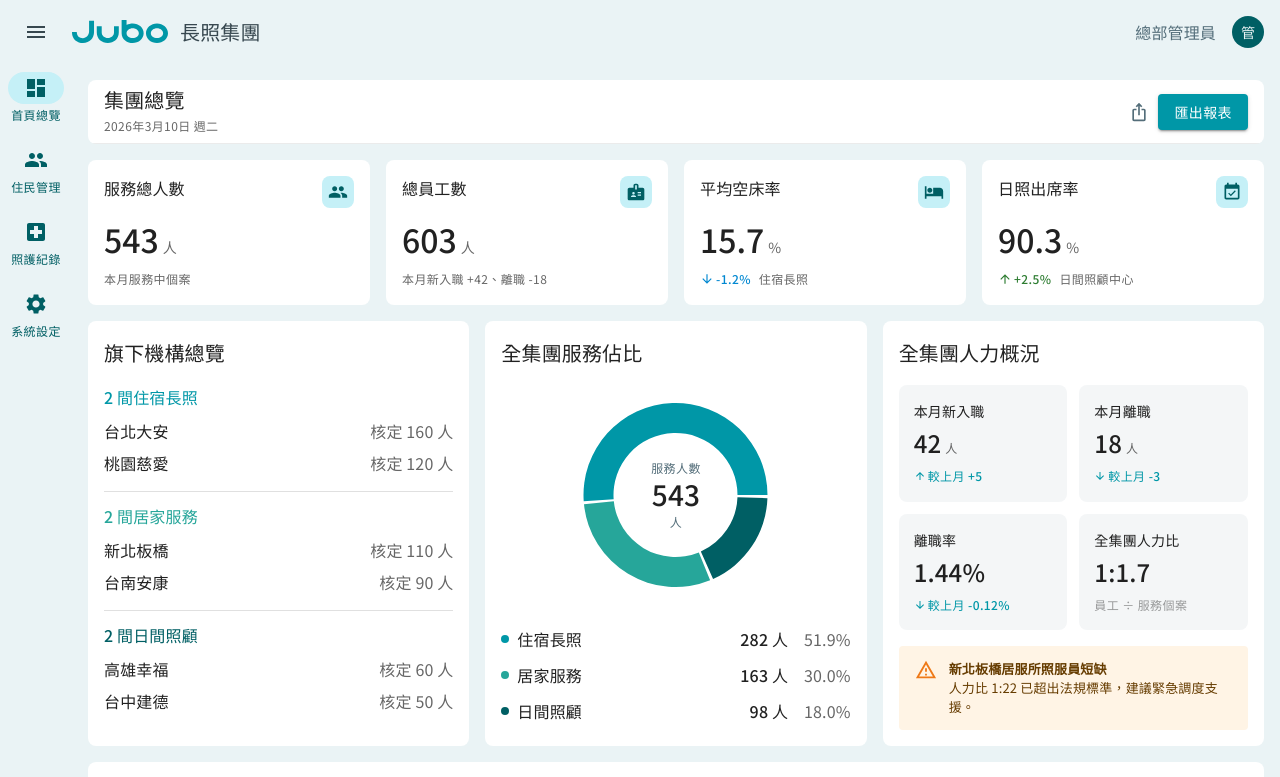
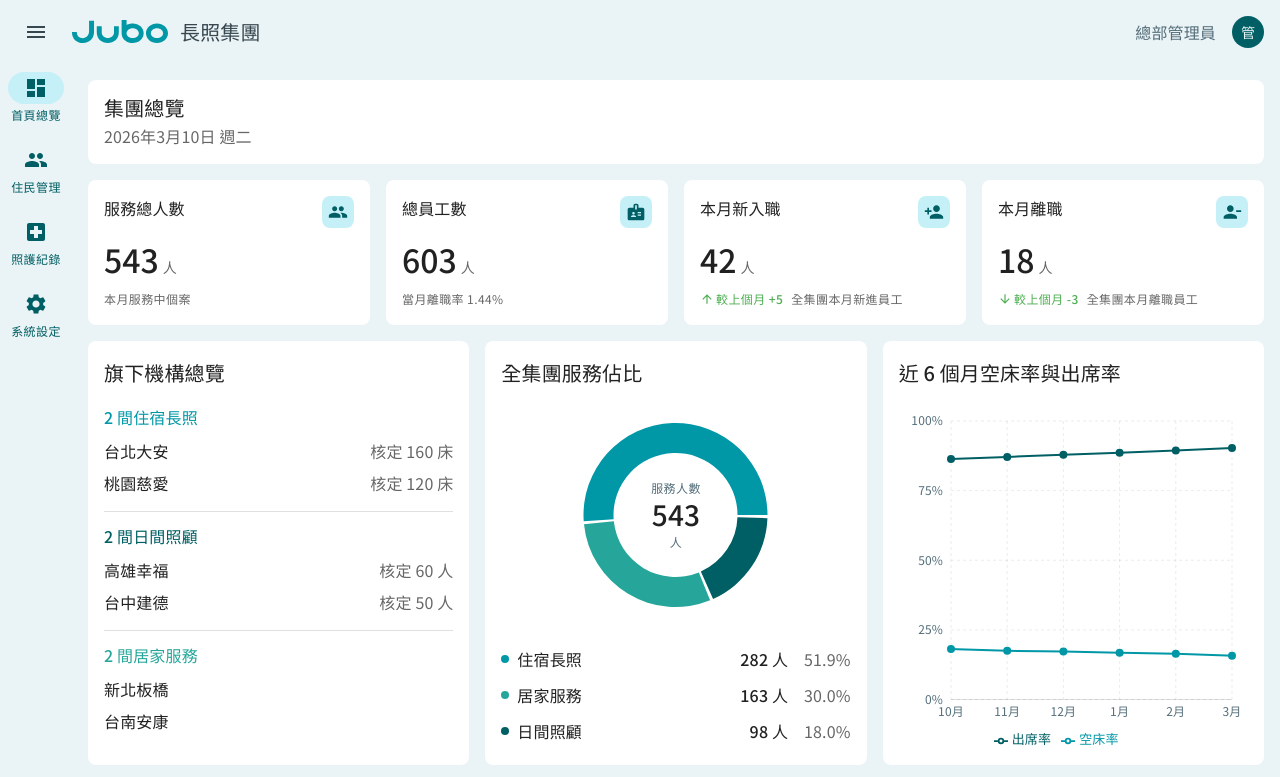
Before and after one commit to yienhuang/jubo_dashboard, a React (Vite) app: page /#/ in a window 1280 px wide. Shown: the top 777 px of the page. Built offline with nearby package versions, Linux system fonts and the light colour scheme.

Commit message:
首頁總覽 UI 修改

```diff
--- a/src/components/StatCard.jsx
+++ b/src/components/StatCard.jsx
@@ -1,14 +1,14 @@
 import { Box, Card, CardContent, Typography } from '@mui/material'
+import { green } from '@mui/material/colors'
 import ArrowUpwardIcon from '@mui/icons-material/ArrowUpward'
 import ArrowDownwardIcon from '@mui/icons-material/ArrowDownward'
 
 export default function StatCard({ title, value, unit, hint, delta, icon }) {
-  const deltaColor =
-    delta?.dir === 'up'
-      ? '#2E7D32'
-      : delta?.dir === 'down'
-        ? '#0288D1'
-        : '#546E7A'
+  const deltaColor = delta?.isWarning
+    ? 'warning.main'
+    : delta?.dir === 'flat'
+      ? 'text.secondary'
+      : green[500]
   const DeltaIcon = delta?.dir === 'up' ? ArrowUpwardIcon : ArrowDownwardIcon
 
   return (
--- a/src/features/dashboard/mockData.js
+++ b/src/features/dashboard/mockData.js
@@ -14,24 +14,24 @@ export const kpis = [
     title: '總員工數',
     value: '603',
     unit: '人',
-    hint: '本月新入職 +42、離職 -18',
+    hint: '當月離職率 1.44%',
     delta: null,
   },
   {
-    key: 'vacancyRate',
-    title: '平均空床率',
-    value: '15.7',
-    unit: '%',
-    hint: '住宿長照',
-    delta: { dir: 'down', text: '-1.2%' },
+    key: 'newHired',
+    title: '本月新入職',
+    value: '42',
+    unit: '人',
+    hint: '全集團本月新進員工',
+    delta: { dir: 'up', text: '較上個月 +5', isWarning: false },
   },
   {
-    key: 'attendanceRate',
-    title: '日照出席率',
-    value: '90.3',
-    unit: '%',
-    hint: '日間照顧中心',
-    delta: { dir: 'up', text: '+2.5%' },
+    key: 'resigned',
+    title: '本月離職',
+    value: '18',
+    unit: '人',
+    hint: '全集團本月離職員工',
+    delta: { dir: 'down', text: '較上個月 -3', isWarning: false },
   },
 ]
 
@@ -60,10 +60,10 @@ export const serviceOverviews = [
     badgeColor: '#0097A7',
     facilities: ['台北大安', '桃園慈愛'],
     stats: [
-      { title: '今日在院總人數', value: '236', unit: '位', delta: { dir: 'up', text: '+3.2% 較上月', isWarning: false } },
+      { title: '今日在院總人數', value: '236', unit: '位', delta: { dir: 'up', text: '較上月 +3.2%', isWarning: false } },
       { title: '今日新入住', value: '3', unit: '人', delta: { dir: 'up', text: '較昨日 +1', isWarning: false } },
       { title: '今日退住人數', value: '1', unit: '人', delta: { dir: 'flat', text: '與昨日持平' } },
-      { title: '平均空床率', value: '12.4', unit: '%', delta: { dir: 'down', text: '-1.5% 較上月', isWarning: true } },
+      { title: '平均空床率', value: '12.4', unit: '%', delta: { dir: 'down', text: '較上月 -1.5%', isWarning: true } },
     ],
   },
   {
@@ -75,8 +75,8 @@ export const serviceOverviews = [
     stats: [
       { title: '總核定人數', value: '92', unit: '人', hint: '兩間日照合計名額' },
       { title: '今日應到人數', value: '88', unit: '人', hint: '扣除事先請假' },
-      { title: '今日未到人數', value: '9', unit: '人', delta: { dir: 'up', text: '+3 較昨日', isWarning: true } },
-      { title: '空位率', value: '10.9', unit: '%', delta: { dir: 'down', text: '-2.1% 較上月', isWarning: false } },
+      { title: '今日未到人數', value: '9', unit: '人', delta: { dir: 'up', text: '較昨日 +3', isWarning: true } },
+      { title: '空位率', value: '10.9', unit: '%', delta: { dir: 'down', text: '較上月 -2.1%', isWarning: false } },
     ],
   },
   {
@@ -88,8 +88,8 @@ export const serviceOverviews = [
     stats: [
       { title: '今日服務個案數', value: '198', unit: '案', hint: '今日排定服務個案' },
       { title: '今日已排班居服員', value: '62', unit: '人', alert: '板橋缺工 6 人' },
-      { title: '今日服務總時數', value: '412', unit: '時', delta: { dir: 'up', text: '+3% 較上周', isWarning: false } },
-      { title: '個案服務達成率', value: '94.4', unit: '%', delta: { dir: 'down', text: '-1.2% 較昨日', isWarning: false } },
+      { title: '今日服務總時數', value: '412', unit: '時', delta: { dir: 'up', text: '較上周 +3%', isWarning: false } },
+      { title: '個案服務達成率', value: '94.4', unit: '%', delta: { dir: 'down', text: '較昨日 -1.2%', isWarning: false } },
     ],
   },
 ]
--- a/src/pages/Dashboard.jsx
+++ b/src/pages/Dashboard.jsx
@@ -1,33 +1,33 @@
 import {
-  Alert,
   Box,
   Button,
   Card,
   CardContent,
   Divider,
   Grid,
-  IconButton,
   Paper,
   Typography,
 } from '@mui/material'
 import GroupIcon from '@mui/icons-material/Group'
 import BadgeIcon from '@mui/icons-material/Badge'
-import HotelIcon from '@mui/icons-material/Hotel'
-import EventAvailableIcon from '@mui/icons-material/EventAvailable'
-import IosShareIcon from '@mui/icons-material/IosShare'
+import PersonAddIcon from '@mui/icons-material/PersonAdd'
+import PersonRemoveIcon from '@mui/icons-material/PersonRemove'
 import ArrowUpwardIcon from '@mui/icons-material/ArrowUpward'
 import ArrowDownwardIcon from '@mui/icons-material/ArrowDownward'
 import TrendingFlatIcon from '@mui/icons-material/TrendingFlat'
+import ChevronRightIcon from '@mui/icons-material/ChevronRight'
 import WbSunnyIcon from '@mui/icons-material/WbSunny'
 import HomeIcon from '@mui/icons-material/Home'
+import HotelIcon from '@mui/icons-material/Hotel'
 import WarningAmberIcon from '@mui/icons-material/WarningAmber'
 import StatCard from '@/components/StatCard'
 import ServiceShareChart from '@/components/charts/ServiceShareChart'
+import OccupancyChart from '@/components/charts/OccupancyChart'
+import { green } from '@mui/material/colors'
 import {
   reportDate,
   kpis,
   serviceShare,
-  headcount,
   facilities,
   serviceOverviews,
 } from '@/features/dashboard/mockData'
@@ -41,8 +41,8 @@ const SERVICE_ICONS = {
 const kpiIcons = {
   serviceTotal: <GroupIcon />,
   staffTotal: <BadgeIcon />,
-  vacancyRate: <HotelIcon />,
-  attendanceRate: <EventAvailableIcon />,
+  newHired: <PersonAddIcon />,
+  resigned: <PersonRemoveIcon />,
 }
 
 function SectionHeader({ title, action }) {
@@ -58,29 +58,20 @@ function PageHeader() {
   return (
     <Box
       sx={{
-        height: 64,
         px: 2,
+        py: 2,
         display: 'flex',
         alignItems: 'center',
         justifyContent: 'space-between',
-        borderBottom: '1px solid rgba(0,0,0,0.08)',
       }}
     >
-      <Box>
+      <Box sx={{ display: 'flex', flexDirection: 'column', gap: 0.5 }}>
         <Typography variant="h6" sx={{ lineHeight: 1.2 }}>
           集團總覽
         </Typography>
-        <Typography variant="caption" color="textSecondary">
+        <Typography variant="body1" color="textSecondary">
           {reportDate}
         </Typography>
-      </Box>
-      <Box className="flex items-center gap-1">
-        <IconButton size="small" sx={{ color: '#546E7A' }} aria-label="share">
-          <IosShareIcon fontSize="small" />
-        </IconButton>
-        <Button variant="contained" size="medium">
-          匯出報表
-        </Button>
       </Box>
     </Box>
   )
@@ -149,109 +140,31 @@ function ServiceShareCard() {
   )
 }
 
-function HeadcountCard() {
-  const metrics = [
-    {
-      label: '本月新入職',
-      value: headcount.newHired,
-      unit: '人',
-      delta: headcount.newHiredDelta,
-      downIsGood: false,
-    },
-    {
-      label: '本月離職',
-      value: headcount.resigned,
-      unit: '人',
-      delta: headcount.resignedDelta,
-      downIsGood: true,
-    },
-    {
-      label: '離職率',
-      value: headcount.resignRate,
-      delta: headcount.resignRateDelta,
-      downIsGood: true,
-    },
-    {
-      label: '全集團人力比',
-      value: headcount.staffRatio,
-      note: '員工 ÷ 服務個案',
-      delta: null,
-    },
-  ]
-
+function OccupancyTrendCard() {
   return (
-    <Card sx={{ height: '100%' }}>
-      <CardContent sx={{ p: 2, '&:last-child': { pb: 2 } }}>
-        <SectionHeader title="全集團人力概況" />
-
-        <Box className="grid grid-cols-2 gap-3" sx={{ mb: 2 }}>
-          {metrics.map((m) => {
-            const DeltaIcon = m.delta?.dir === 'up' ? ArrowUpwardIcon : ArrowDownwardIcon
-
-            return (
-              <Box
-                key={m.label}
+    <Card sx={{ height: '100%', display: 'flex', flexDirection: 'column' }}>
+      <CardContent
         sx={{
-                  bgcolor: 'rgba(120,144,156,0.08)',
-                  borderRadius: '8px',
-                  pl: '15px',
-                  pr: '12px',
-                  py: 2,
+          p: 2,
+          '&:last-child': { pb: 2 },
+          flex: 1,
           display: 'flex',
           flexDirection: 'column',
-                  justifyContent: 'space-between',
-                  gap: 1,
         }}
       >
-                <Typography variant="body2">
-                  {m.label}
-                </Typography>
-                <Box className="flex items-baseline gap-1">
-                  <Typography
-                    sx={{ fontSize: 24, fontWeight: 500, lineHeight: 1.2, color: 'text.primary' }}
-                  >
-                    {m.value}
-                  </Typography>
-                  {m.unit && (
-                    <Typography variant="caption" color="textSecondary">
-                      {m.unit}
-                    </Typography>
-                  )}
+        <SectionHeader title="近 6 個月空床率與出席率" />
+        <Box sx={{ flex: 1, minHeight: 0 }}>
+          <OccupancyChart height="100%" />
         </Box>
-                {m.delta ? (
-                  <Box className="flex items-center gap-0.5">
-                    <DeltaIcon sx={{ fontSize: 12, color: '#0097A7' }} />
-                    <Typography variant="caption" sx={{ color: '#0097A7', fontWeight: 500 }}>
-                      較上月 {m.delta.text}
-                    </Typography>
-                  </Box>
-                ) : m.note ? (
-                  <Typography
-                    variant="caption"
-                    sx={{ color: 'rgba(0,0,0,0.38)', display: 'block' }}
-                  >
-                    {m.note}
-                  </Typography>
-                ) : null}
-              </Box>
-            )
-          })}
-        </Box>
-
-        <Alert severity="warning" sx={{ mt: 2, py: 0.75, fontSize: '0.8125rem' }}>
-          <strong>新北板橋居服所照服員短缺</strong>
-          <br />
-          人力比 1:22 已超出法規標準，建議緊急調度支援。
-        </Alert>
       </CardContent>
     </Card>
   )
 }
 
 const FACILITY_GROUPS = [
-  { label: '住宿長照', type: '住宿長照', color: '#0097A7' },
-  { label: '居家服務', type: '居家服務', color: '#26A69A' },
-  { label: '日間照顧', type: '日間照顧', color: '#005F64' },
+  { label: '住宿長照', type: '住宿長照', color: '#0097A7', capacityUnit: '床' },
+  { label: '日間照顧', type: '日間照顧', color: '#005F64', capacityUnit: '人' },
+  { label: '居家服務', type: '居家服務', color: '#26A69A', capacityUnit: null },
 ]
 
 function FacilitySummaryCard() {
@@ -281,9 +194,11 @@ function FacilitySummaryCard() {
                   sx={{ py: 0.5 }}
                 >
                   <Typography variant="body1">{f.name}</Typography>
+                  {g.capacityUnit && (
                     <Typography variant="body1" color="textSecondary">
-                    核定 {f.capacity} 人
+                      核定 {f.capacity} {g.capacityUnit}
                     </Typography>
+                  )}
                 </Box>
               ))}
             </Box>
@@ -300,7 +215,7 @@ function SectionStatCard({ title, value, unit, hint, delta, alert }) {
   else if (delta?.dir === 'down') DeltaIcon = ArrowDownwardIcon
   else if (delta?.dir === 'flat') DeltaIcon = TrendingFlatIcon
 
-  const deltaColor = delta?.isWarning ? 'warning.main' : delta?.dir === 'flat' ? 'text.secondary' : 'primary.main'
+  const deltaColor = delta?.isWarning ? 'warning.main' : delta?.dir === 'flat' ? 'text.secondary' : green[500]
 
   return (
     <Box
@@ -318,7 +233,7 @@ function SectionStatCard({ title, value, unit, hint, delta, alert }) {
         boxSizing: 'border-box',
       }}
     >
-      <Typography variant="body2">
+      <Typography variant="body1">
         {title}
       </Typography>
       <Box className="flex items-baseline gap-1">
@@ -388,14 +303,14 @@ function ServiceOverviewSection({ overview }) {
             {facs.join(' + ')} · 今日合計
           </Typography>
         </Box>
-        <Box className="flex items-center gap-1">
-          <Button variant="text" size="small" sx={{ color: '#546E7A' }}>
+        <Button
+          variant="text"
+          size="small"
+          endIcon={<ChevronRightIcon />}
+          sx={{ color: '#546E7A' }}
+        >
           看更多
         </Button>
-          <IconButton size="small" sx={{ color: '#546E7A' }} aria-label="share">
-            <IosShareIcon fontSize="small" />
-          </IconButton>
-        </Box>
       </Box>
       <Box sx={{ display: 'flex', gap: 2 }}>
         {stats.map((stat) => (
@@ -425,7 +340,7 @@ export default function Dashboard() {
           <ServiceShareCard />
         </Grid>
         <Grid size={{ xs: 12, md: 4 }}>
-          <HeadcountCard />
+          <OccupancyTrendCard />
         </Grid>
       </Grid>
 
```
Lines whose indentation alone changed are shown as unchanged.
